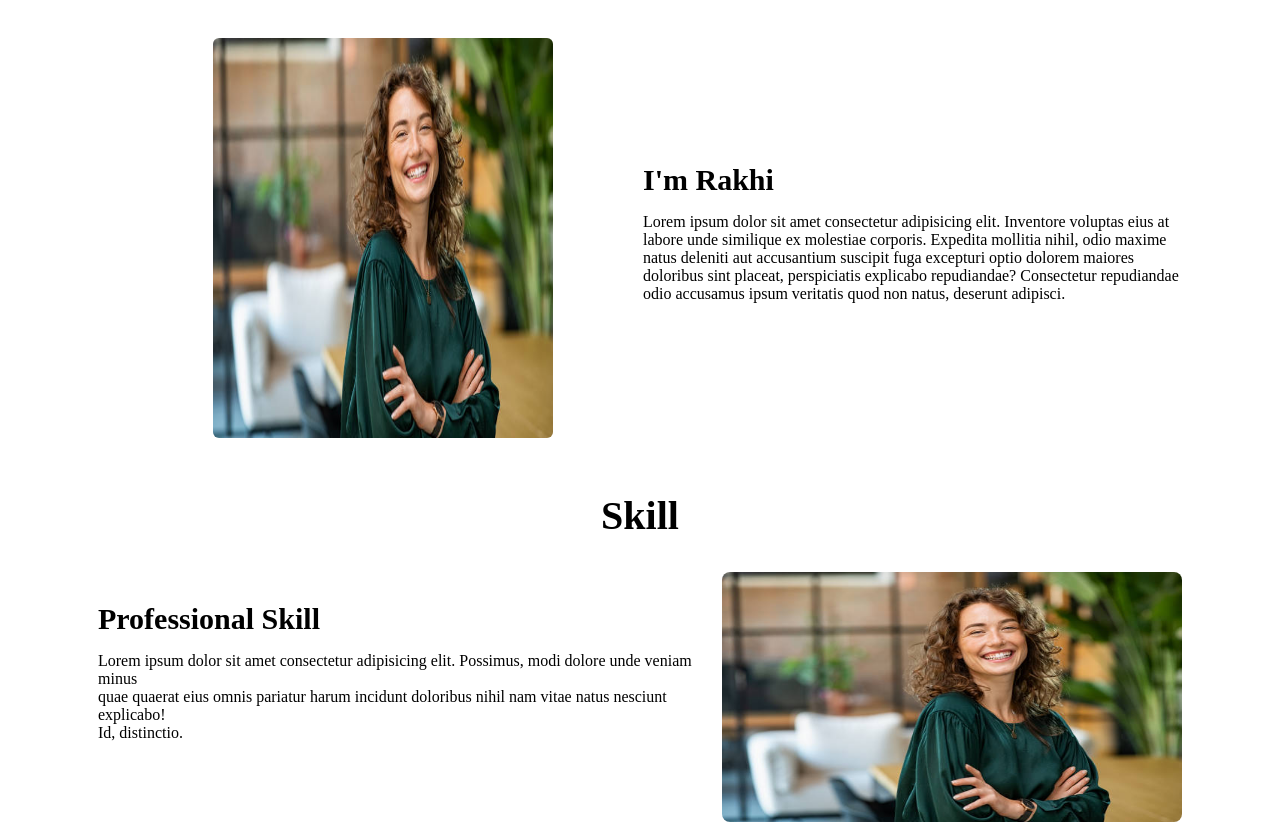
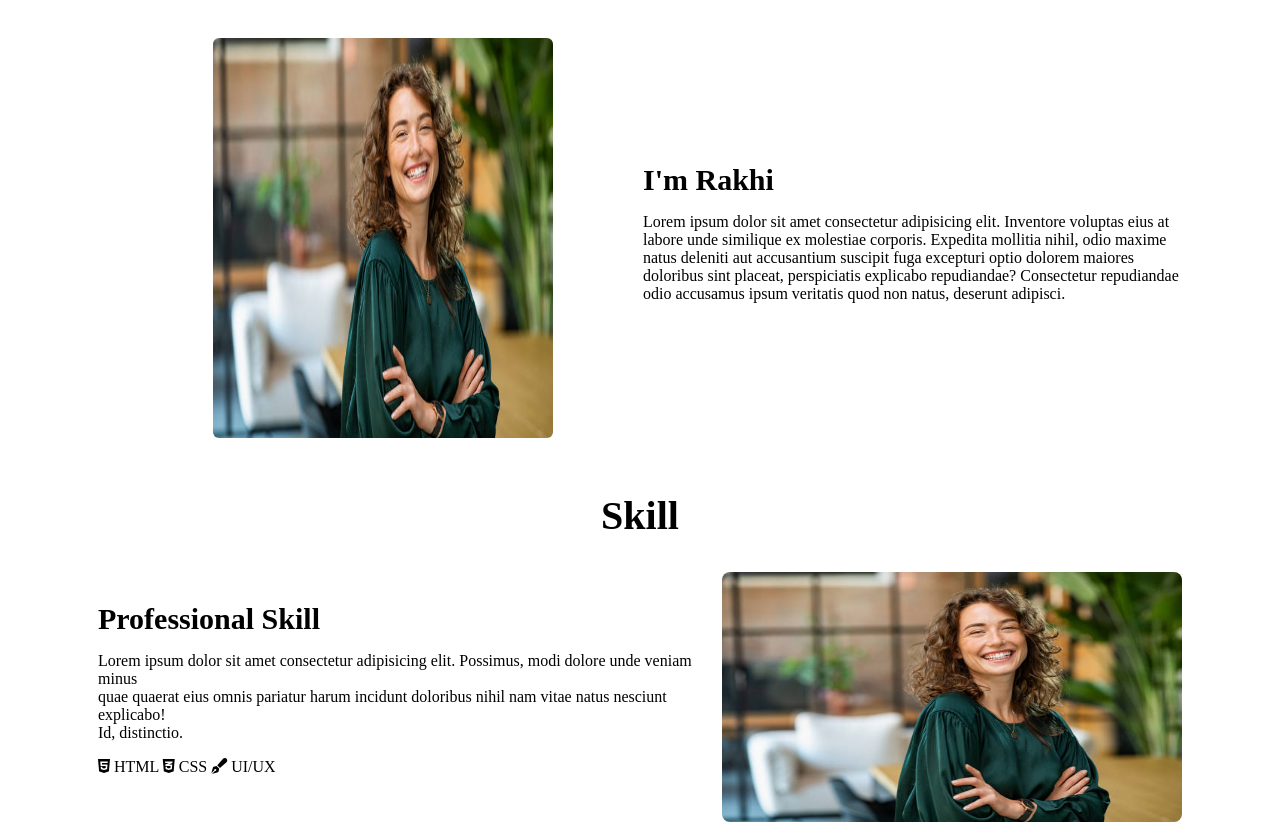
Before and after one commit to Rakhibhujel/Portfolio1, a plain HTML site: page index.html in a window 1280 px wide. Shown: the part 752-1586 px from the top of the page. Drawn offline with Linux system fonts and the light colour scheme.

Commit message:
Not complete Skillpage

```diff
--- a/index.html
+++ b/index.html
@@ -64,7 +64,9 @@
         nihil nam vitae natus nesciunt explicabo!<br> Id, distinctio.</p>
     </div>
     <div class="skill123">
-
+        <i class="fa-brands fa-html5"></i>  HTML
+        <i class="fa-brands fa-css3-alt"></i> CSS
+        <i class="fa-solid fa-pen-fancy"></i> UI/UX
     </div>
 </div>
 <div class="laptop">
```
